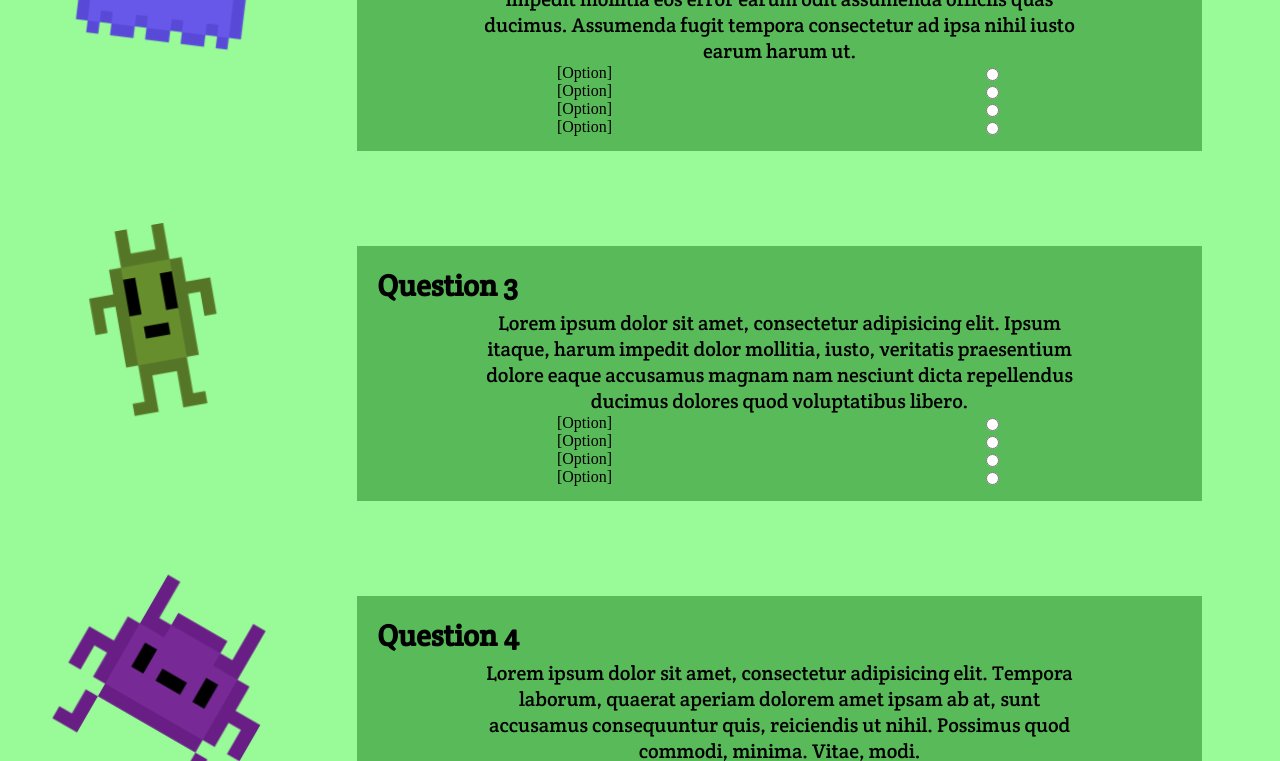
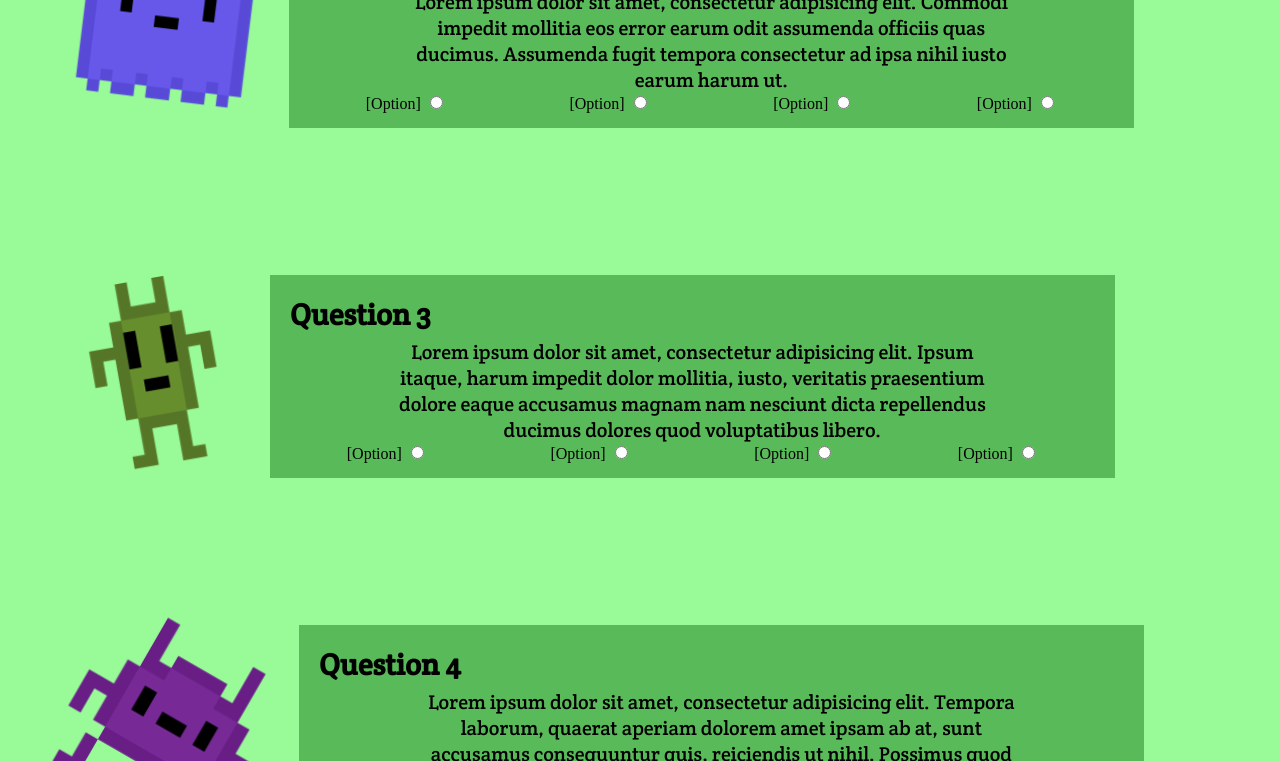
Before and after one commit to knighse/internetisfun, a website: page test.html in a window 1280 px wide. Shown: the part 596-1357 px from the top of the page. Drawn offline with Linux system fonts and the light colour scheme.

Commit message:
fixed flexbox issues

```diff
--- a/css/test.css
+++ b/css/test.css
@@ -38,6 +38,7 @@ section img{
 }
 
 section {
+	display: flex;
 	flex-direction: row;
 	align-items: center;
 	margin: 50px;
@@ -52,10 +53,9 @@ section {
 	background-color: #59ba59;
 }
 
-.options div {
+.options {
 	display: flex;
 	justify-content: space-around;
-
 }
 
 [type="submit"] {
```
